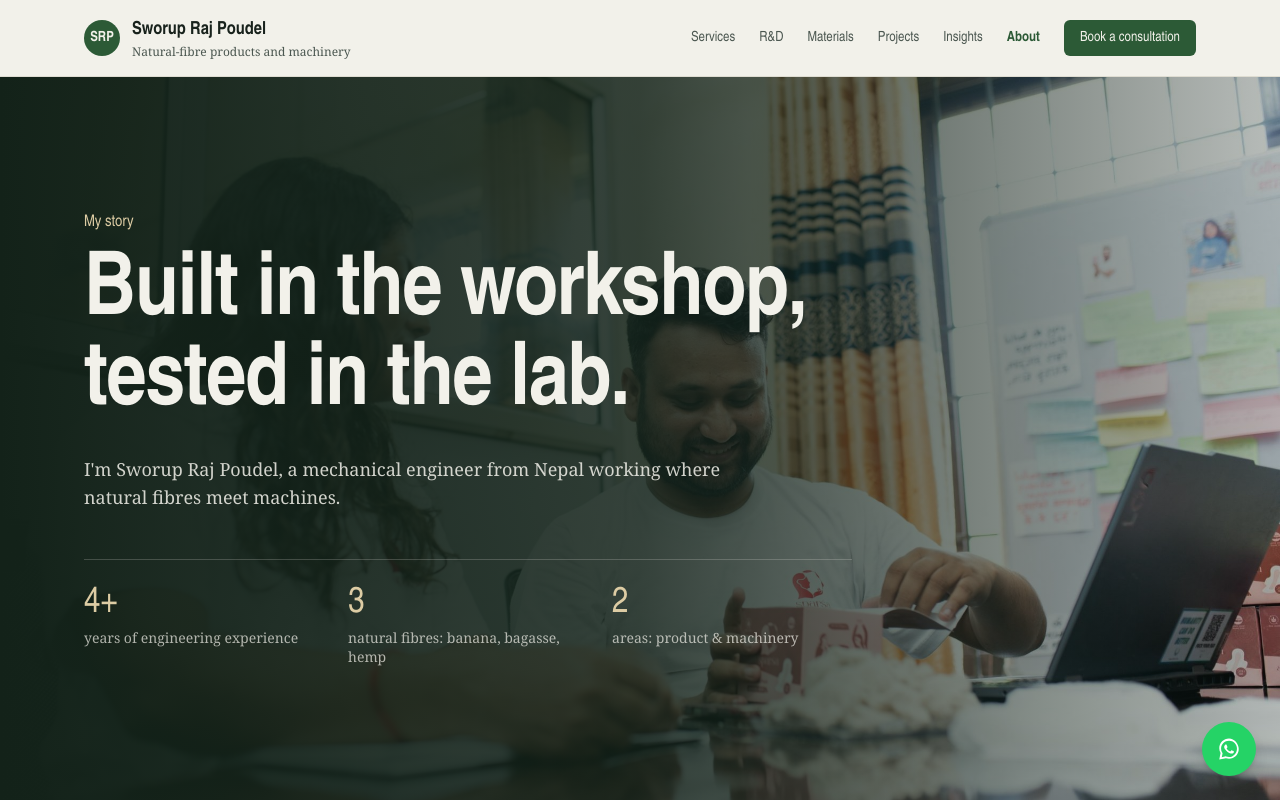
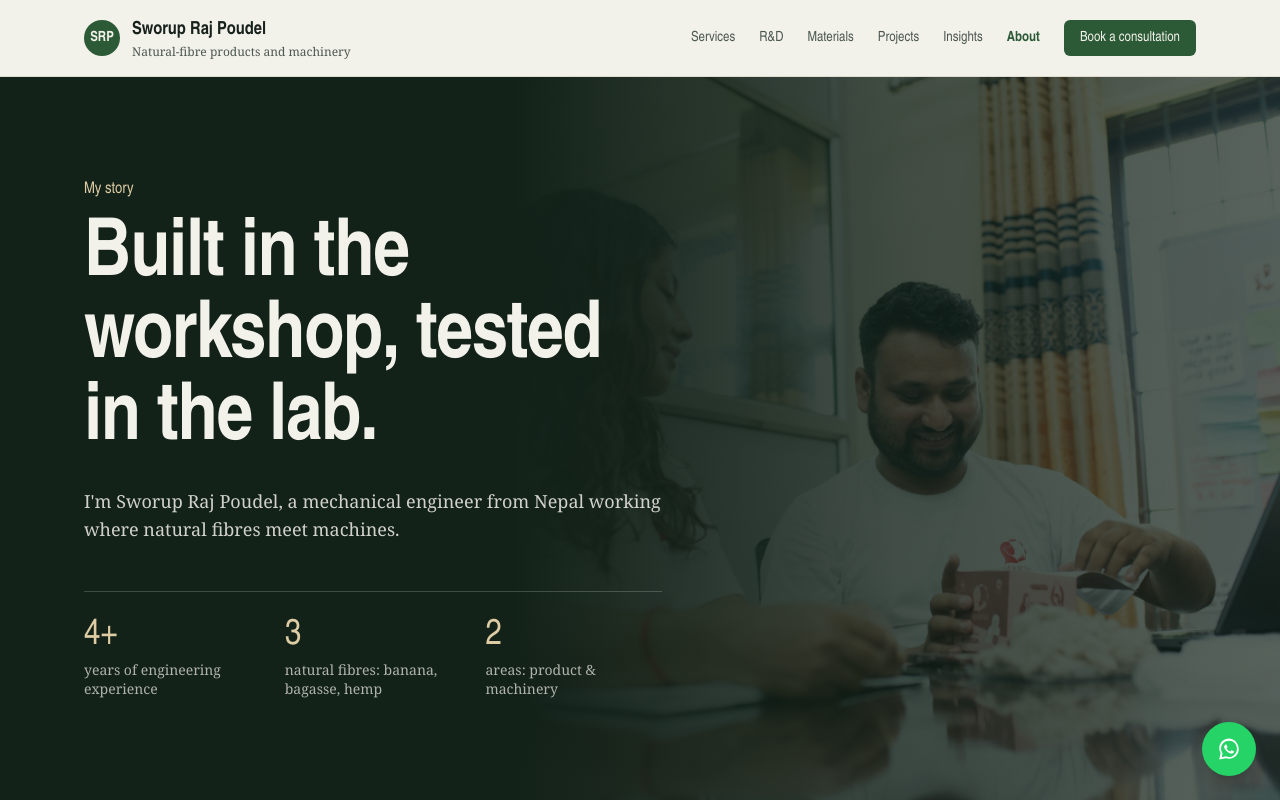
Before and after one commit to mesrp88/sworuprajpoudel-website, a Next.js app: page /about in a window 1280 px wide. Shown: the top 800 px of the page. Built offline with nearby package versions, Linux system fonts and the light colour scheme.

Commit message:
About hero: photo on the right on wider screens so text doesn't cover the face
Co-Authored-By: Claude Opus 5.5 <noreply@anthropic.com>
Claude-Session: https://claude.ai/code/session_01PszgRidpCy6aJ46Ws7yiKC

```diff
--- a/src/app/about/page.tsx
+++ b/src/app/about/page.tsx
@@ -10,15 +10,31 @@ export const metadata: Metadata = {
 };
 
 const research = [
-  { title: "Fibre treatment", text: "Alkaline (NaOH) treatment and neutralisation of banana fibre for absorbent cores." },
-  { title: "Pad structure", text: "Layering, lamination and gluing so the core stays in place during use." },
-  { title: "Absorbency testing", text: "Test liquids and methods for checking finished pads." },
-  { title: "Machine design", text: "Extractors, cutters, dies and dryers that can be built in a local workshop." },
+  {
+    title: "Fibre treatment",
+    text: "Alkaline (NaOH) treatment and neutralisation of banana fibre for absorbent cores.",
+  },
+  {
+    title: "Pad structure",
+    text: "Layering, lamination and gluing so the core stays in place during use.",
+  },
+  {
+    title: "Absorbency testing",
+    text: "Test liquids and methods for checking finished pads.",
+  },
+  {
+    title: "Machine design",
+    text: "Extractors, cutters, dies and dryers that can be built in a local workshop.",
+  },
 ];
 
 // TODO: add years to each milestone
 const milestones = [
-  { when: "Start", title: "Mechanical Engineering degree", text: "Bachelor's degree in Mechanical Engineering." },
+  {
+    when: "Start",
+    title: "Mechanical Engineering degree",
+    text: "Bachelor's degree in Mechanical Engineering.",
+  },
   {
     when: "4+ years",
     title: "Research and Product Development Engineer, NIDISI-Sparsa Nepal",
@@ -29,45 +45,70 @@ const milestones = [
     title: "Research and machine development",
     text: "Fibre treatment studies, pad lamination improvements, and machines such as a fibre extractor and rotary die.",
   },
-  { when: "Now", title: "Independent consulting", text: "Helping others build natural-fibre hygiene products and the machines that make them." },
+  {
+    when: "Now",
+    title: "Independent consulting",
+    text: "Helping others build natural-fibre hygiene products and the machines that make them.",
+  },
 ];
 
 const values = [
-  { title: "Practical", text: "Solutions that work with the budget, tools and skills you actually have." },
-  { title: "Local first", text: "Machines and materials that can be made, sourced and repaired close to home." },
-  { title: "Honest", text: "Clear advice on what will and won't work — before you spend money." },
+  {
+    title: "Practical",
+    text: "Solutions that work with the budget, tools and skills you actually have.",
+  },
+  {
+    title: "Local first",
+    text: "Machines and materials that can be made, sourced and repaired close to home.",
+  },
+  {
+    title: "Honest",
+    text: "Clear advice on what will and won't work — before you spend money.",
+  },
 ];
 
 export default function AboutPage() {
   return (
     <>
       {/* Hero */}
-      <section className="relative overflow-hidden bg-ink text-paper">
+      <section className="relative overflow-hidden bg-leaf-night text-paper">
+        {/* On wide screens the photo sits on the right so the text never covers the face. */}
+        <div className="absolute inset-y-0 right-0 w-full md:w-[60%]">
           <Image
             src="/images/sworup-with-product.jpg"
             alt=""
             fill
             priority
-          sizes="100vw"
+            sizes="(min-width: 768px) 60vw, 100vw"
             className="object-cover"
-          style={{ objectPosition: "60% 40%" }}
+            style={{ objectPosition: "58% 35%" }}
           />
-        <div className="absolute inset-0 bg-gradient-to-r from-leaf-night via-leaf-night/85 to-leaf-night/30" />
+          <div className="absolute inset-0 bg-leaf-night/70 md:bg-gradient-to-r md:from-leaf-night md:via-leaf-night/30 md:to-transparent" />
+        </div>
         <Container className="relative flex min-h-[calc(100svh-var(--header-h))] flex-col justify-center py-[clamp(2rem,6vh,4.5rem)]">
-          <p className="font-display text-base font-medium text-fibre-light">My story</p>
-          <h1 className="mt-[clamp(0.5rem,2vh,1.25rem)] max-w-4xl font-display text-[clamp(2.75rem,min(9vw,11svh),5.5rem)] font-bold">
+          <div className="md:max-w-[52%]">
+            <p className="font-display text-base font-medium text-fibre-light">
+              My story
+            </p>
+            <h1 className="mt-[clamp(0.5rem,2vh,1.25rem)] font-display text-[clamp(2.75rem,min(6.5vw,10svh),5rem)] font-bold">
               Built in the workshop, tested in the lab.
             </h1>
-          <p className="mt-[clamp(0.75rem,3vh,2rem)] max-w-2xl text-lg text-paper/85">
-            I&apos;m {site.name}, a mechanical engineer from Nepal working where natural fibres meet machines.
+            <p className="mt-[clamp(0.75rem,3vh,2rem)] text-lg text-paper/85">
+              I&apos;m {site.name}, a mechanical engineer from Nepal working
+              where natural fibres meet machines.
             </p>
-          <div className="mt-[clamp(1.5rem,6vh,3.5rem)] grid max-w-3xl grid-cols-3 gap-4 border-t border-paper/20 pt-[clamp(1rem,3vh,2rem)] sm:gap-6">
+            <div className="mt-[clamp(1.5rem,6vh,3.5rem)] grid grid-cols-3 gap-4 border-t border-paper/20 pt-[clamp(1rem,3vh,2rem)] sm:gap-6">
               {site.stats.map((s) => (
                 <div key={s.label}>
-                <p className="font-display text-3xl text-fibre-light sm:text-4xl">{s.value}</p>
-                <p className="mt-1 text-xs leading-snug text-paper/70 sm:text-sm">{s.label}</p>
+                  <p className="font-display text-3xl text-fibre-light sm:text-4xl">
+                    {s.value}
+                  </p>
+                  <p className="mt-1 text-xs leading-snug text-paper/70 sm:text-sm">
+                    {s.label}
+                  </p>
                 </div>
               ))}
+            </div>
           </div>
         </Container>
       </section>
@@ -85,26 +126,33 @@ export default function AboutPage() {
           </Reveal>
           <Reveal delay={150}>
             <Eyebrow>How it started</Eyebrow>
-            <h2 className="mt-3 font-display text-4xl font-medium">From mechanical engineering to menstrual hygiene.</h2>
+            <h2 className="mt-3 font-display text-4xl font-medium">
+              From mechanical engineering to menstrual hygiene.
+            </h2>
             <p className="mt-2 text-clay">{site.role}</p>
             <div className="mt-6 space-y-4 text-lg text-ink-soft">
               <p>
-                I work as a Research and Product Development Engineer at NIDISI-Sparsa Nepal, where we make compostable
-                sanitary pads from banana fibre, and I bring more than four years of engineering experience to the role.
+                I work as a Research and Product Development Engineer at
+                NIDISI-Sparsa Nepal, where we make compostable sanitary pads
+                from banana fibre, and I bring more than four years of
+                engineering experience to the role.
               </p>
               <p>
-                That work sits right where materials meet machines: extracting and treating fibre, designing the pad
-                structure, and building or improving the equipment that makes it — often with the tools available in a
-                local workshop.
+                That work sits right where materials meet machines: extracting
+                and treating fibre, designing the pad structure, and building or
+                improving the equipment that makes it — often with the tools
+                available in a local workshop.
               </p>
               <p>
-                Now I help others do the same: entrepreneurs, NGOs and manufacturers who want to make hygiene products from
-                natural fibres, and need practical, affordable engineering to get there.
+                Now I help others do the same: entrepreneurs, NGOs and
+                manufacturers who want to make hygiene products from natural
+                fibres, and need practical, affordable engineering to get there.
               </p>
             </div>
             {/* TODO: replace with a quote in your own words */}
             <blockquote className="mt-10 border-l-4 border-fibre pl-6 font-display text-2xl leading-snug">
-              “Good engineering should make sustainable products affordable — not just possible.”
+              “Good engineering should make sustainable products affordable —
+              not just possible.”
             </blockquote>
           </Reveal>
         </Container>
@@ -114,10 +162,15 @@ export default function AboutPage() {
       <section className="border-y border-line/70 bg-paper-deep/40">
         <Container className="py-24">
           <Eyebrow>From research to real products</Eyebrow>
-          <h2 className="mt-3 max-w-2xl font-display text-4xl font-medium">What I work on.</h2>
+          <h2 className="mt-3 max-w-2xl font-display text-4xl font-medium">
+            What I work on.
+          </h2>
           <p className="mt-3 text-ink-soft">
             See more on the{" "}
-            <a href="/research" className="font-medium text-leaf underline-offset-4 hover:underline">
+            <a
+              href="/research"
+              className="font-medium text-leaf underline-offset-4 hover:underline"
+            >
               R&D and testing page
             </a>
             .
@@ -126,7 +179,9 @@ export default function AboutPage() {
             {research.map((r, i) => (
               <Reveal key={r.title} delay={i * 100}>
                 <div className="h-full rounded-md border border-line bg-paper p-6">
-                  <h3 className="font-display text-xl font-medium">{r.title}</h3>
+                  <h3 className="font-display text-xl font-medium">
+                    {r.title}
+                  </h3>
                   <p className="mt-2 text-sm text-ink-soft">{r.text}</p>
                 </div>
               </Reveal>
@@ -145,8 +200,12 @@ export default function AboutPage() {
               <li key={m.title} className="relative pb-12 last:pb-0">
                 <span className="absolute top-1.5 -left-[41px] h-4 w-4 rounded-full border-4 border-paper bg-leaf" />
                 <Reveal delay={i * 80}>
-                  <p className="font-display font-medium text-sm text-fibre">{m.when}</p>
-                  <h3 className="mt-1 font-display text-2xl font-medium">{m.title}</h3>
+                  <p className="font-display font-medium text-sm text-fibre">
+                    {m.when}
+                  </p>
+                  <h3 className="mt-1 font-display text-2xl font-medium">
+                    {m.title}
+                  </h3>
                   <p className="mt-2 text-ink-soft">{m.text}</p>
                 </Reveal>
               </li>
@@ -158,7 +217,9 @@ export default function AboutPage() {
       {/* Values */}
       <section className="bg-leaf text-paper">
         <Container className="py-24">
-          <p className="font-display font-medium text-sm text-fibre-light">How I work</p>
+          <p className="font-display font-medium text-sm text-fibre-light">
+            How I work
+          </p>
           <div className="mt-10 grid gap-10 md:grid-cols-3">
             {values.map((v) => (
               <div key={v.title} className="border-t border-paper/25 pt-6">
@@ -176,13 +237,15 @@ export default function AboutPage() {
           <div className="fibre-pattern rounded-lg border border-line p-10">
             <Eyebrow>Mission</Eyebrow>
             <p className="mt-4 font-display text-2xl leading-snug">
-              Help more people make affordable, compostable hygiene products from fibres that grow around them.
+              Help more people make affordable, compostable hygiene products
+              from fibres that grow around them.
             </p>
           </div>
           <div className="rounded-lg border border-line p-10">
             <Eyebrow>Vision</Eyebrow>
             <p className="mt-4 font-display text-2xl leading-snug">
-              Period care that&apos;s good for the people who use it and returns to the soil when it&apos;s done.
+              Period care that&apos;s good for the people who use it and returns
+              to the soil when it&apos;s done.
             </p>
           </div>
         </Container>
```
Lines whose indentation alone changed are shown as unchanged.
